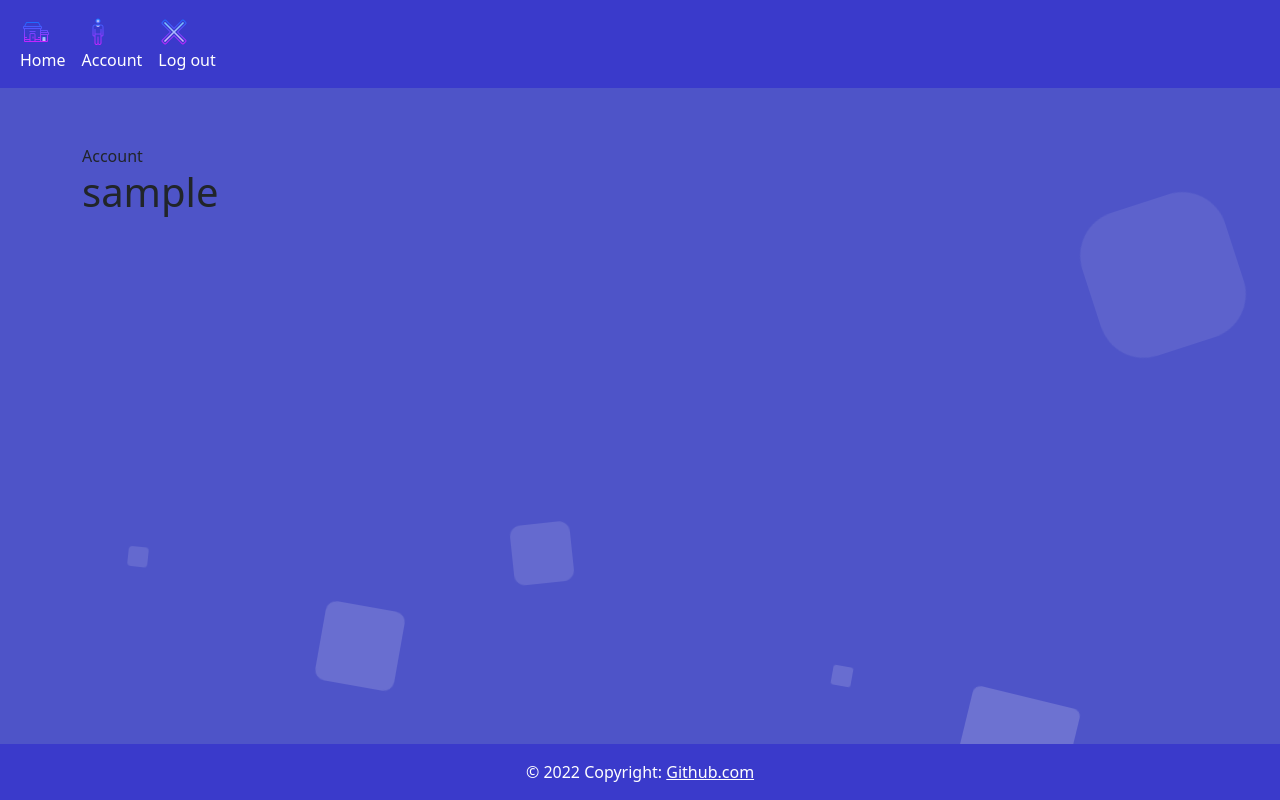
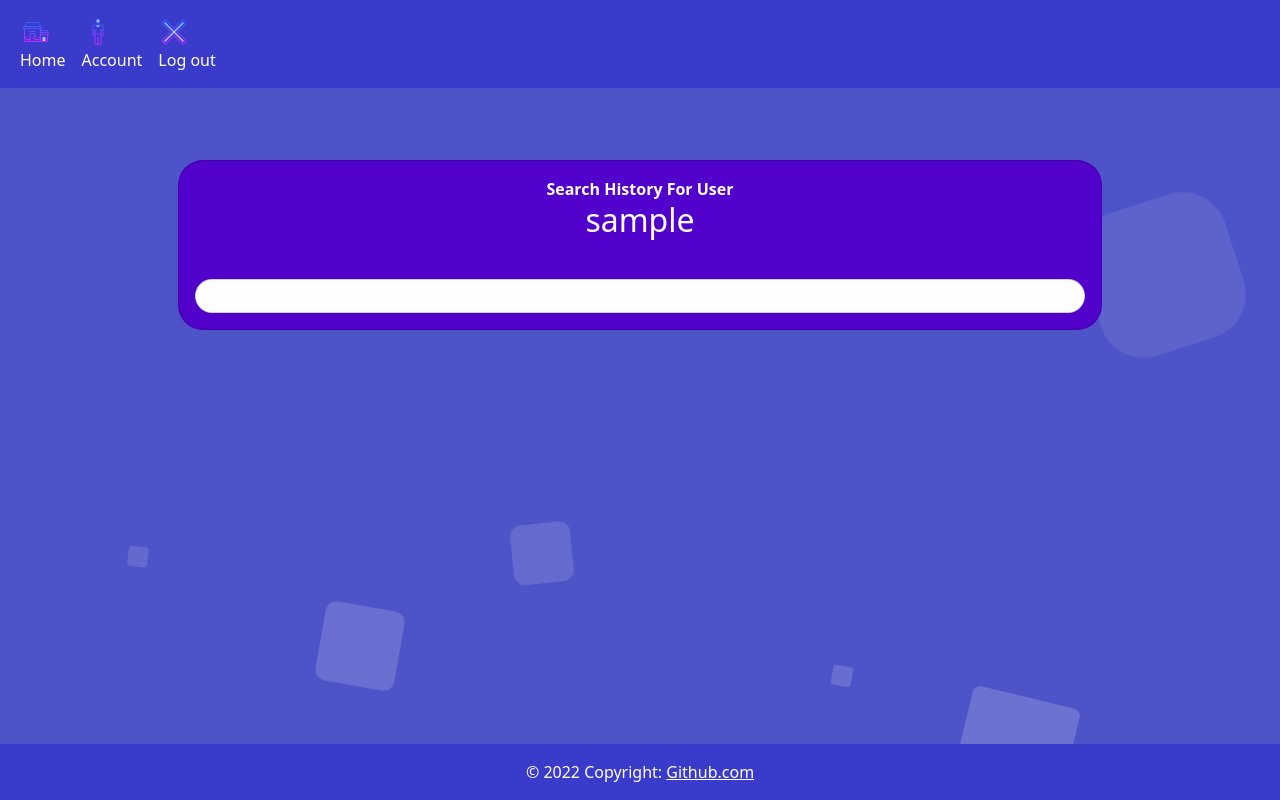
Before and after one commit to nieckojakub/IOProject, a Flask app: page /account in a window 1280 px wide. Run offline with Flask 2, Linux system fonts and the light colour scheme; the visitor is signed in with stand-in values (Sample User, id 1); data comes from the database, SQL or seed files in the repository; data that the repository does not hold is empty; some libraries are stand-ins or nearby versions.

Commit message:
Show search history in raw format

```diff
--- a/website/search_engine/ceneo/ceneobrowser.py
+++ b/website/search_engine/ceneo/ceneobrowser.py
@@ -171,7 +171,6 @@ class CeneoBrowser(Browser):
         PRODUCT_GRID_LAYOUT_SELECTOR_2 = ".cat-prod-box__body"
         # Product main page
         PRODUCT_MAIN_LAYOUT_SELECTOR = ".product-top__wrapper"
-        print('-----HALLO -----')
         # Validate target input
         if target == None:
             pass
--- a/website/templates/account.html
+++ b/website/templates/account.html
@@ -2,6 +2,39 @@
 {% block title %}Account{% endblock %}
 {% block content %}
 
-Account
-<h1>{{ current_user.firstName }}</h1>
+<div class="container-sm text-center" style="color: #FFFFFF; width: 85%; margin-top: 2vh">
+    <!-- login card-->
+    <div class="card rounded-lg" style="background-color:#5200cc; border-radius: 25px;">
+        <!-- card header-->
+        <div class="card-body ">
+            <b>Search History For User</b>
+            <h2 class="card-title">{{ current_user.firstName }}</h2>
+        </div>
+        <!-- card body-->
+        <div class="card-body">
+            <!-- list of products-->
+            <div class="card rounded-lg" id="divListOfProducts" style="background-color:#ffffff; border-radius: 25px;">
+                <div id="ListOfProducts" class="card-body" style="color:#000000;">
+                    <ul class="list-group">
+                        {% for product_history in history_data %}
+                        <li class="list-group-item">
+                            <div class="container">
+                            <div class="row">
+                            <div class="col">
+                                {{ product_history['products_list'] }}
+                                {{ product_history['search_date'] }}
+                            </div>
+                            <div class="col-auto">
+                                <button class="btn btn-danger" type="button">Delete</button>
+                            </div>
+                        </div>
+                        </div>
+                        </li>
+                        {% endfor %}
+                    </ul>
+                </div>
+            </div>
+        </div>
+    </div>
+</div>
 {% endblock %}
--- a/website/views/auth.py
+++ b/website/views/auth.py
@@ -7,6 +7,7 @@ from website.models import User
 from flask_login import login_user, current_user, logout_user, login_required
 from website.app import bcrypt, login_manager
 from website.email import send_reset_email, send_mail_confirmation
+from .search import history_get
 
 auth = Blueprint('auth', __name__)
 
@@ -55,7 +56,9 @@ def signup():
 @auth.route('/account')
 @login_required
 def account():
-    return render_template('account.html')
+    history_data, _ = history_get()
+    history_data = history_data.get_json()
+    return render_template('account.html',history_data=history_data)
 
 @auth.route('/reset_password', methods=['GET','POST'])
 def reset_request():
--- a/website/views/search.py
+++ b/website/views/search.py
@@ -157,7 +157,7 @@ def history_get():
         products_list = list()
 
         # get all products from history entries
-        stmt = select(Product).where(Product.history_id == entry.id)
+        stmt = select(ProductModel).where(ProductModel.history_id == entry.id)
         products = db.session.execute(stmt)
 
         for product in products:
```
